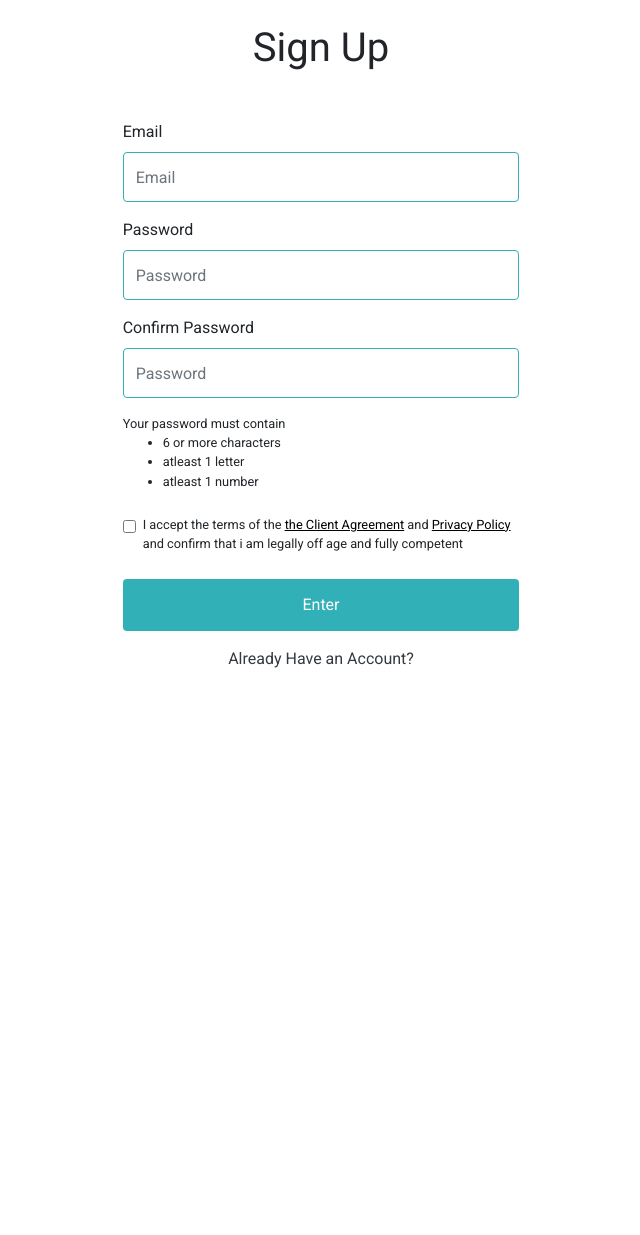
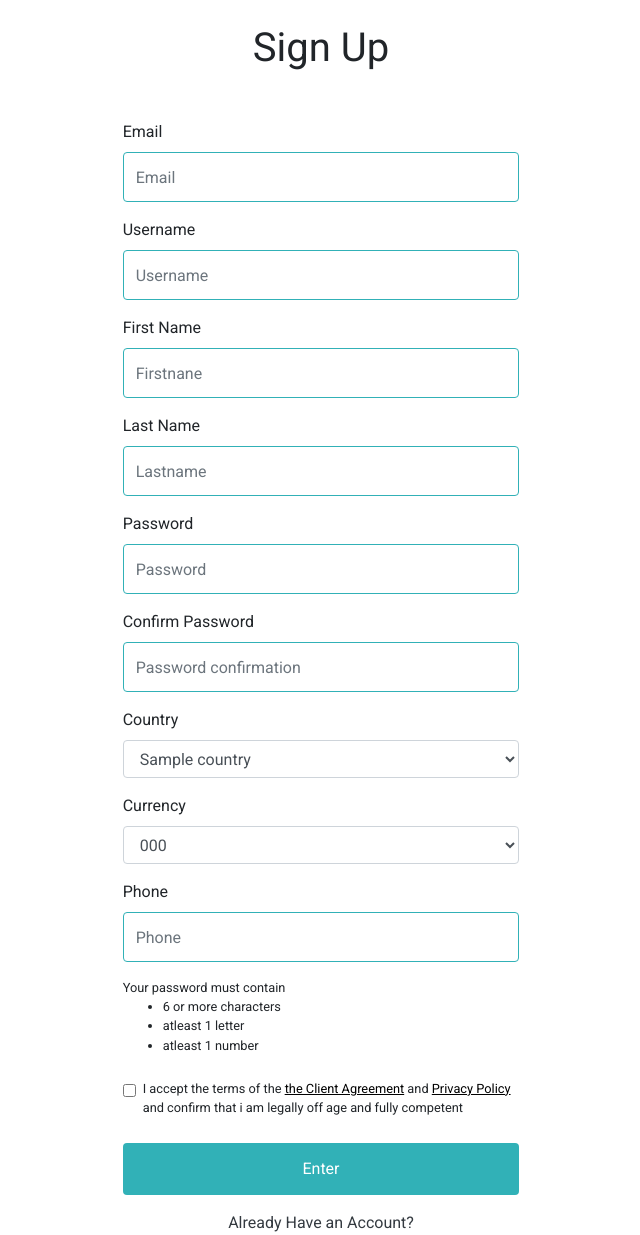
Before and after one commit to Mpiranha/tradeoption247, a Django app: page /register/ in a window 1280 px wide. Shown: the part 61-1296 px from the top of the page, without its empty margins (319-959 px from the left). Before the commit the page ends 729 px from the top, so only its background shows below. Run offline with Django 3.2, Linux system fonts and the light colour scheme; tables that the repository leaves empty hold one stand-in row (values such as "Sample post"); some libraries are stand-ins or nearby versions.

Commit message:
fixed the registration page and added necessary models

```diff
--- a/tradeoption/currencies.py
+++ b/tradeoption/currencies.py
@@ -7,6 +7,7 @@ class CurrencyCurrencies(Currency):
 
 class Country(models.Model):
     name = models.CharField(max_length=128, unique = True)
+    code = models.CharField(max_length=6, null=True)
 
     def __str__(self):
         return self.name
--- a/tradeoption/forms.py
+++ b/tradeoption/forms.py
@@ -26,12 +26,12 @@ class DepositForm(forms.ModelForm):
     #     self._errors[NON_FIELD_ERRORS] = self.error_class([nessaage])
 class RegisterForm(UserCreationForm):
 
-    username = forms.CharField(widget=forms.TextInput(attrs={'class':'form-control', 'placeholder':'Username'}))
-    password1 = forms.CharField(widget=forms.PasswordInput(attrs={'class':'form-control', 'placeholder':'Password'}))
-    password2 = forms.CharField(widget=forms.PasswordInput(attrs={'class':'form-control', 'placeholder':'Password confirmation'}))
-    first_name = forms.CharField(widget=forms.TextInput(attrs={'class':'form-control', 'placeholder':'Firstnane', 'Required':'false'}))
-    last_name = forms.CharField(widget=forms.TextInput(attrs={'class':'form-control', 'placeholder':'Lastname', 'Required':'false'}))
-    email = forms.EmailField(widget=forms.TextInput(attrs={'class':'form-control', 'placeholder':'Email'}))
+    username = forms.CharField(widget=forms.TextInput(attrs={'class':'form-control py-4', 'placeholder':'Username'}))
+    password1 = forms.CharField(widget=forms.PasswordInput(attrs={'class':'form-control py-4', 'placeholder':'Password'}))
+    password2 = forms.CharField(widget=forms.PasswordInput(attrs={'class':'form-control py-4', 'placeholder':'Password confirmation'}))
+    first_name = forms.CharField(widget=forms.TextInput(attrs={'class':'form-control py-4', 'placeholder':'Firstnane', 'Required':'false'}))
+    last_name = forms.CharField(widget=forms.TextInput(attrs={'class':'form-control py-4', 'placeholder':'Lastname', 'Required':'false'}))
+    email = forms.EmailField(widget=forms.TextInput(attrs={'class':'form-control py-4', 'placeholder':'Email', "aria-describedby":"emailHelp"}))
 
 
 
@@ -52,11 +52,11 @@ class RegisterForm(UserCreationForm):
 
 class TraderForm(forms.ModelForm):
 
-    country_id = forms.ModelChoiceField(queryset=Country.objects.all(), initial=0, widget=forms.Select(attrs={'class':'form-control','placeholder':'Country'}))
+    country_id = forms.ModelChoiceField(queryset=Country.objects.all(), initial=1, widget=forms.Select(attrs={'class':'form-control','placeholder':'Country'}))
     # state = forms.CharField(required=False,widget=forms.TextInput(attrs={'class':'form-control', 'placeholder':'State'}))
     # city = forms.CharField(required=False,widget=forms.TextInput(attrs={'class':'form-control','placeholder':'City'}))
     preferred_currency = forms.ModelChoiceField(queryset=Currency.objects.all(),  initial=0, widget=forms.Select(attrs={'class':'form-control', 'placeholder':'Currency'}))
-    phone = forms.IntegerField(required=False,widget=forms.TextInput(attrs={'class':'form-control', 'placeholder':'Phone', 'Required':'false'}))
+    phone = forms.IntegerField(required=False,widget=forms.TextInput(attrs={'class':'form-control py-4', 'placeholder':'Phone'}))
 
     class Meta:
         model = Trader
--- a/tradeoption/templates/tradeoption/index.html
+++ b/tradeoption/templates/tradeoption/index.html
@@ -153,7 +153,7 @@
                                 platform.
                             </p>
                             <div class="btn-holder">
-                                <a href="sign-up.html" class="btn bg-main btn-lg stretch text-light">Try
+                                <a href="{% url 'register'%}" class="btn bg-main btn-lg stretch text-light">Try
                                     it</a>
                             </div>
                         </div>
@@ -241,9 +241,11 @@
                     </div>
                 </div>
 
+
                 <div class="col-12 col-md-6 col-lg-3 py-4">
                     <div class="stat-wrap">
                         <h1 class="stat-value">35 000 000</h1>
+
                         <p class="stat-caption">Successful trades in the past week</p>
                     </div>
                 </div>
@@ -266,6 +268,7 @@
                         target="_blank"><span class="blue-text">Cryptocurrency Markets</span></a> by TradingView</div>
                 <script type="text/javascript"
                     src="https://s3.tradingview.com/external-embedding/embed-widget-screener.js" async>
+
                     {
                         "width": "100%",
                         "height": "100%",
--- a/tradeoption/templates/tradeoption/register.html
+++ b/tradeoption/templates/tradeoption/register.html
@@ -62,7 +62,14 @@
                 </form>
             </div> -->
         </nav>
-
+        <style>
+        .errorlist{
+            color: #ec4a4a;
+            list-style: none;
+            margin-top: 4px;
+            padding-left: 7px;
+        }
+        </style>
         <div class="container-fluid">
             <div class="row justify-content-center">
                 <div class="col-12 col-md-6 col-lg-4 py-4">
@@ -70,27 +77,79 @@
                         Sign Up
                     </h1>
                     <div class="form-wrap mt-5">
-                        <form class="login-form">
+                        <form class="login-form" method="POST">
                         {% csrf_token %}
+
+                        {% for error in r_form.non_field_errors %}
+                            <p style="color: red">{{error}}</p>
+                       {% endfor %}
+
+                         {% for error in t_form.non_field_errors %}
+                             <p style="color: red">{{error}}</p>
+                        {% endfor %}
 
                             <div class="form-group">
 
                                 <label for="email">Email</label>
-                                <input type="email" class="form-control py-4" id="email" aria-describedby="emailHelp"
-                                    placeholder="Email" value="">
+                                {{r_form.email}}
+
 
                             </div>
                             <div class="form-group">
-                                <label for="password">Password</label>
-                                <input type="password" class="form-control py-4" id="password" placeholder="Password"
-                                    value="">
+
+                                <label for="id_username">Username</label>
+                                {{r_form.username}}
+
+
                             </div>
                             <div class="form-group">
-                                <label for="verify-pwd">Confirm Password</label>
-                                <input type="password" class="form-control py-4" id="verify-pwd" placeholder="Password"
-                                    value="">
+
+                                <label for="id_first_name">First Name</label>
+                                {{r_form.first_name}}
+
+
                             </div>
+                            <div class="form-group">
 
+                                <label for="id_last_name">Last Name</label>
+                                {{r_form.last_name}}
+
+
+                            </div>
+                            <div class="form-group">
+                                <label for="id_password1">Password</label>
+                                {{r_form.password1}}
+                                {{r_form.password1.errors}}
+
+                            </div>
+                            <div class="form-group">
+                                <label for="id_password2">Confirm Password</label>
+                                {{r_form.password2}}
+                                {{r_form.password2.errors}}
+                                {{r_form.password2.help_text}}
+                            </div>
+                            <div class="form-group">
+
+                                <label for="id_country_id">Country</label>
+                                {{t_form.country_id}}
+                                {{t_form.country_id.errors}}
+
+                            </div>
+                            <div class="form-group">
+
+                                <label for="id_preferred_currency">Currency</label>
+                                {{t_form.preferred_currency}}
+                                {{t_form.preferred_currency.errors}}
+
+
+                            </div>
+                            <div class="form-group">
+
+                                <label for="id_phone">Phone</label>
+                                {{t_form.phone}}
+                                {{t_form.phone.errors}}
+
+                            </div>
                             <div class="password-desc">
                                 <span>Your password must contain</span>
                                 <ul>
@@ -103,7 +162,7 @@
 
 
                             <div class="form-check accept-wrap my-4">
-                                <input type="checkbox" class="form-check-input " id="accept-terms">
+                                <input type="checkbox" class="form-check-input " id="accept-terms" name='tos' required>
                                 <label class="form-check-label" for="accept-terms">I accept the terms of the <a
                                         href="">the Client Agreement</a> and <a href="">Privacy Policy</a> and confirm that i am legally off age and fully competent</label>
                             </div>
--- /dev/null
+++ b/tradeoption/templates/tradeoption/trade.html
@@ -0,0 +1,3 @@
+{% if user.is_authenticated %}
+<h1>{{user.first_name|first}}{{user.last_name|first}}</h1>
+{% endif%}
--- a/tradeoption/views.py
+++ b/tradeoption/views.py
@@ -7,9 +7,9 @@ from .forms import RegisterForm, LoginForm,  TraderForm, EditProfileForm, Passwo
 from django.http import HttpResponse, JsonResponse
 from django.db import transaction
 from django.conf import settings
-
+from django.urls import reverse
 import datetime
-
+import requests
 # from django.core.context_processors import csrf
 # Create your views here.
 
@@ -20,8 +20,8 @@ stripe.api_key = settings.STRIPE_SECRET
 
 
 def index(request):
-    if request.user.is_authenticated:
-        return redirect('/trade/tradenow')
+    # if request.user.is_authenticated:
+    #     return redirect('/trade/tradenow')
 
     context = {
         "title": "TradingOption247",
@@ -39,6 +39,7 @@ def accounts(request):
         user_form = EditProfileForm(request.POST, instance=request.user)
         profile_form = TraderForm(request.POST,instance=request.user.trader)
         if user_form.is_valid() and profile_form.is_valid():
+
             user_form = user_form.save()
             profile_form = profile_form.save(False)
             profile_form.user = user_form
@@ -82,7 +83,7 @@ def deposit(request):
         amount = int(request.POST.get("amount").strip(" "))
         print("------------------------------------")
         print(request.POST.get("acc_type").strip(' '), type(request.POST.get("acc_type").strip(' ')))
-        acc_type = int(request.POST.get("acc_type").strip(' '))
+        acc_type = float(request.POST.get("acc_type").strip(' '))
         if(amount < AccountType.objects.filter(a_type=acc_type)[0].price):
 
             args['accounttypes'] = accounttypes
@@ -92,12 +93,30 @@ def deposit(request):
             return render(request, "tradeoption/deposit.html", args)
         else:
             try:
-                stripe.Charge.create(
-                    amount=amount,
-                    currency=request.user.trader.currency.code.lower(),
-                    source= request.POST.get("stripeToken"),
+                customer = stripe.Customer.create(
+                    email = request.POST.get("stripeEmail"),
+                    source = request.POST.get("stripeToken")
+
+                )
+
+                charge = stripe.Charge.create(
+                    customer = customer.id,
+                    amount=amount*100,
+                    currency=request.user.trader.preferred_currency.code.lower(),
                     description= f'{ACCOUNT[acc_type]} investment plan'
                 )
+                print("=============================")
+                if (charge.outcome.seller_message == "Payment complete." and charge.outcome.type == "authorized", charge.refunded == False):
+                    transaction = AccountTransaction.objects.get(user=request.user)
+
+                    transaction.description=f'{ACCOUNT[acc_type]} investment plan'
+
+                    transaction.save()
+
+                    AccountTransaction.deposit(AccountTransaction.objects.get(user=request.user).id, amount)
+                    return redirect('/trade')
+
+
                 # session = stripe.checkout.Session.create(
                 #     payment_intent_data={
                 #         'setup_future_usage': 'off_session',
@@ -106,29 +125,32 @@ def deposit(request):
                 #     # customer = request.user.trader.id,
                 #     payment_method_types=['card'],
                 #     line_items=[{
-                #         'name': ACCOUNT[acc_type],
-                #         'description': f'{ACCOUNT[acc_type]} investment plan',
-                #         'amount': amount*100,
-                #         'currency': request.user.trader.currency.code.lower(),
+                #         'name': 'noth',#ACCOUNT[acc_type],
+                #         'description': "nothing",#f'{ACCOUNT[acc_type]} investment plan',
+                #         'amount': 50000,#amount*100,
+                #         'currency': "usd",#request.user.trader.preferred_currency.code.lower(),
                 #         'quantity': 1,
                 #     }],
-                #     success_url='/accounts',
-                #     cancel_url='/trade',
+                #     success_url= 'https://example.com/success',
+                #     cancel_url= 'https://example.com/cancel',
                 #     )
+                # print("=============================")
+                # print(session)
+                # args['session_id'] = session.id
             except stripe.error.CardError as e:
                 print('e')
         # if form.is_valid():
 
-        #         # customer = stripe.Charge.create(
-        #         #     amount = form.cleaned_data['amount'],
-        #         #     currency = 'USD',
-        #         #     description = form.cleaned_data['email'],
-        #         # )
-        #         form.save()
-        #         print('\n')
-        #         print(customer)
+                # customer = stripe.Charge.create(
+                #     amount = form.cleaned_data['amount'],
+                #     currency = 'USD',
+                #     description = form.cleaned_data['email'],
+                # )
+                # form.save()
+                # print('\n')
+                # print(customer)
 
-        #         redirect('/trade')
+                # redirect('/trade')
 
 
 
@@ -136,16 +158,14 @@ def deposit(request):
     # else:
     #     form = DepositForm()
 
-    args = {}
+
     args['accounttypes'] = accounttypes
     args["accounts"] = ACCOUNT
     # args.update(csrf(request))
-    # args['session_id'] = session.id
+
     # args['form'] = form
     args['publishable'] = settings.STRIPE_PUBLISHABLE
-    # args['months'] = range(1, 13)
-    # args['years'] = range(2019, 2049)
-    # args['soon'] = datetime.date.today() + datetime.timedelta(days=30)
+
     return render(request, "tradeoption/deposit.html", args)
 
 @login_required
@@ -174,6 +194,7 @@ def trade(request):
 @login_required
 def trade_now(request):
     msg = request.user.uploadedfile.status
+    print(msg, '------------------------------------------------------------------------------------------')
     if int(msg) <= 1:
         if request.method == 'POST' or request.method == "GET":
             return redirect('/trade')
@@ -181,14 +202,18 @@ def trade_now(request):
     else:
         return render(request, "tradeoption/tradenow.html")
 def csv_temp(request):
+    # from alpha_vantage.foreignexchange import ForeignExchange
     from alpha_vantage.timeseries import TimeSeries
     from alpha_vantage.techindicators import TechIndicators
     key = 'Y60HOLBBWTXXE4V4'
 
-    ts = TimeSeries(key, output_format="json")
+    # url = 'https://www.alphavantage.co/query?function=FX_INTRADAY&from_symbol=EUR&to_symbol=USD&interval=5min&apikey=Y60HOLBBWTXXE4V4'
+    # res = requests.get(url)
+
+    ts = TimeSeries(key, output_format="json")#ForeignExchange(key, output_format="json")
     ti = TechIndicators(key)
     aapl_data, aapl_meta_data = ts.get_intraday(symbol='AAPL', interval='1min')
-    print(aapl_data)
+    # print(aapl_data)
     return JsonResponse(aapl_data)
 @login_required
 def verify(request):
@@ -264,7 +289,20 @@ def register(request):
             password = user_form.cleaned_data['password1']
             user.set_password(password)
             user.trader = profile_form.save(commit=False)
+            account = stripe.Account.create(
+                country= Country.objects.get(pk=request.POST.get('country_id')).code,
+                type='custom',
+                default_currency= profile_form.cleaned_data['preferred_currency'],
+                email= user_form.cleaned_data['email'],
+                requested_capabilities=['card_payments', 'transfers'],
+            )
 
+            transaction = AccountTransaction(
+                        user=user,
+                        currency=profile_form.cleaned_data['preferred_currency'],
+                        stripe_id=account.id,
+                        )
+            transaction.save()
 
             user.save()
             for field in profile_form.changed_data:
@@ -297,7 +335,7 @@ def about(request):
     return render(request, "tradeoption/about.html")
 
 def contact(request):
-    return render(request, "tradeoption/contact.html")
+    return render(request, "tradeoption/index.html/#contact")
 
 def binary_options(request):
     return render(request, "tradeoption/binaryoptions.html")
```
Also changed, not shown: tradeoption/users.py (+49 -18 lines), tradingoption247/wsgi.py (+16 -1 lines), tradeoption/templates/tradeoption/account-details.html (added), tradeoption/templates/tradeoption/account.html (deleted).
